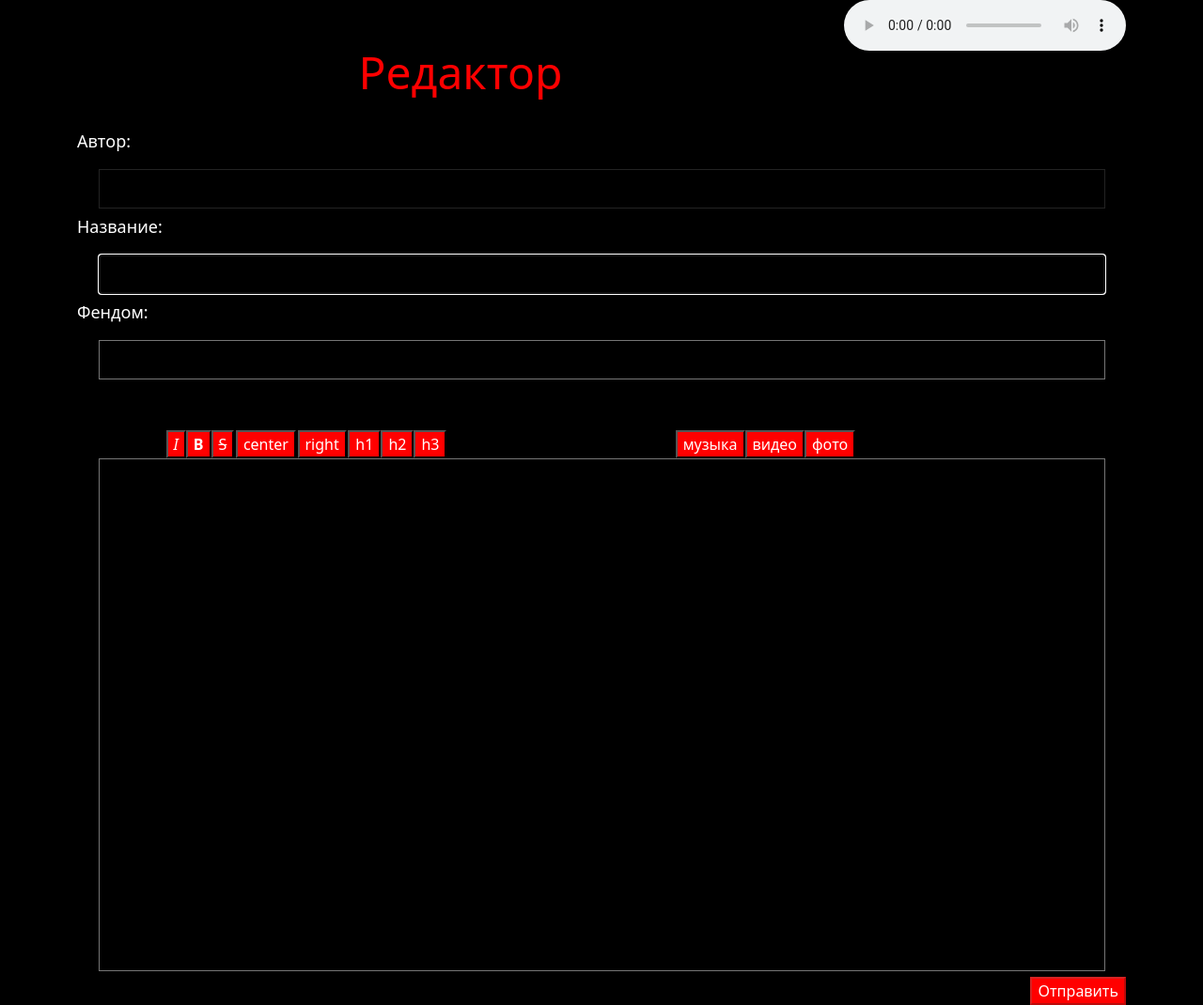
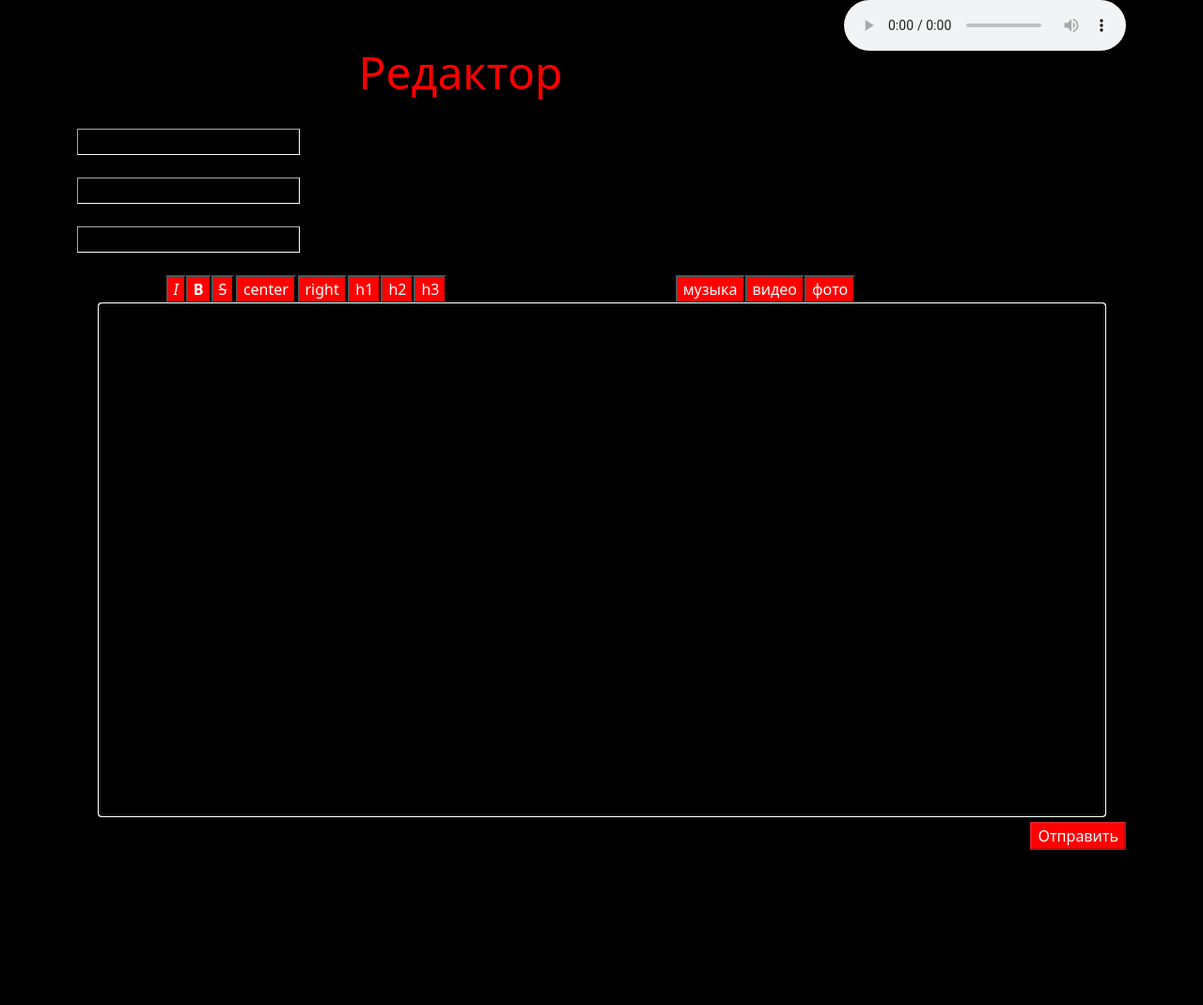
Before and after one commit to Azazel1669/Rain, a Flask app: page /edit in a window 1280 px wide. Shown: the part 76-1146 px from the top of the page at 94% size. After the commit the page ends 981 px from the top, so only its background shows below. Run offline with Flask 3, Linux system fonts and the light colour scheme.

Commit message:
Update edit.html

```diff
--- a/templates/edit.html
+++ b/templates/edit.html
@@ -14,20 +14,16 @@
         <br>
         <center><h1><font size="32" color="#FF0000">Редактор</font></h1></center>
     </div>
-    <br>
     <div>
-        <div><p>Автор:</p>
-            <center><textarea id='author' cols="75" rows="1" name="author" disabled="disabled" autofocus>{{current_user.name}}</textarea>
-            </center>
-        </div>
-        <div><p>Название:</p>
-            <center><textarea id='title' cols="75" rows="1" name="title" autofocus></textarea></center>
-        </div>
-        <div><p>Фендом:</p>
-            <center><textarea id='fendom' cols="75" rows="1" name="fendom" autofocus></textarea></center>
-        </div>
+        <br><input style="background-color: black;border-color: red;border-color: white;border-width: thin;" type="text"
+                   id="s" name="author" value="{{current_user.name}}" disabled="disabled">
+        <br>
+        <br><input style="background-color: black;border-color: red;border-color: white;border-width: thin;" type="text"
+                   id="d" name="fandom">
+        <br>
+        <br><input style="background-color: black;border-color: red;border-color: white;border-width: thin;" type="text"
+                   id="b" name="title">
     </div>
-    <br>
     <br>
     <div>
         <section class="menubar-group" style="float: left;margin-left: 5.91em;">
@@ -52,10 +48,9 @@
             <button type="button" onclick="onMusic()">музыка</button>
         </section>
     </div>
-    <div><center><textarea id='fanfic' cols="75" rows="15" name="fanfic" autofocus></textarea></center></div>
     <form class="login_form" method="post">
         <script>
-            const textarea = document.getElementById('fanfic');
+            const textarea = document.getElementById('about');
 
             function onItalic() {
               if (textarea.selectionStart == textarea.selectionEnd) {
@@ -148,6 +143,7 @@
             }
             document.addEventListener("keyup", onKeyboardShotcut, false);
         </script>
+        <center><textarea id='a' cols="75" rows="15" name="about" autofocus></textarea></center>
         {% if current_user.is_authenticated %}
         <div>
             {% set c = current_user.name %}
```
